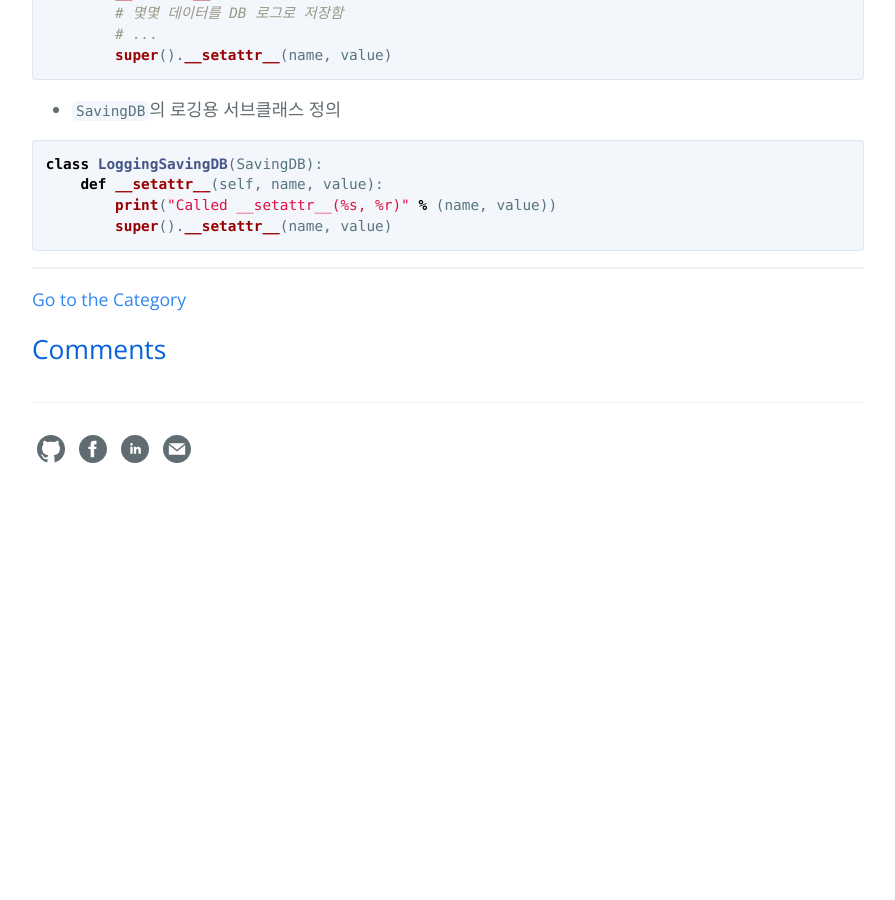
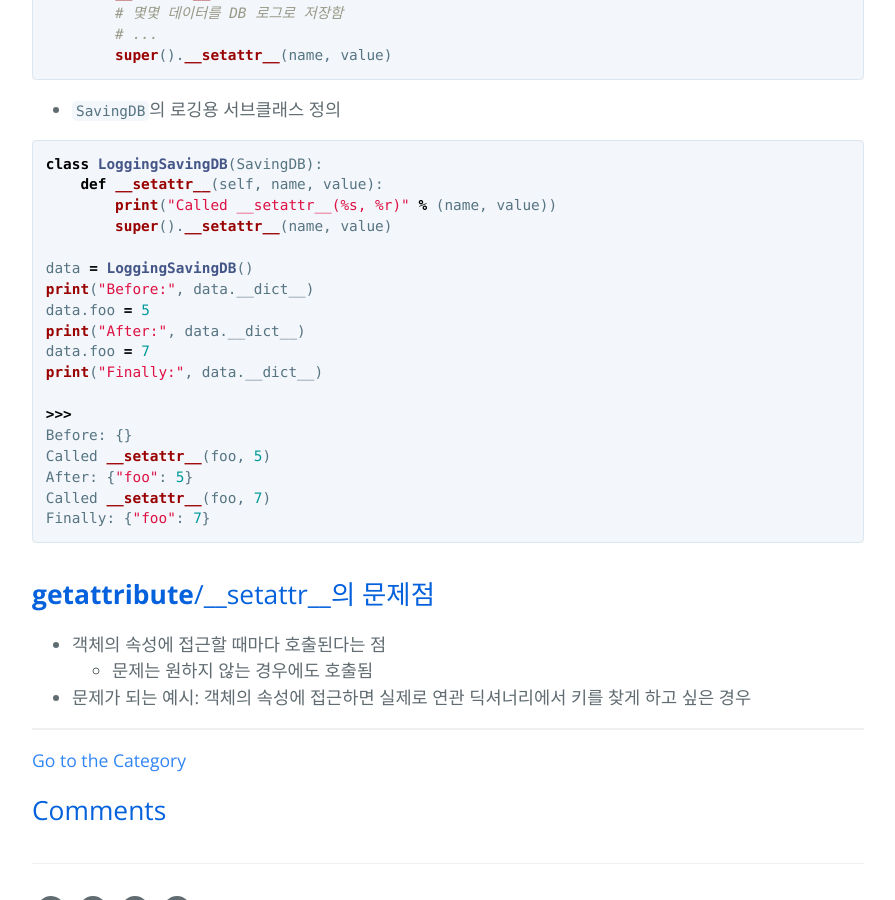
Before and after one commit to hcnoh/hcnoh.github.io, a Jekyll site: the page built from _posts/2018-10-17-effective-python-way32.md, in a window 1280 px wide and 900 px high, scrolled down 4345 px. Shown: the whole window, without its empty margins (192-1087 px from the left). Built offline with Jekyll 4.4.1, drawn with Linux system fonts in a browser that asks for light colours; comment, search, counter and statistics services are not loaded; before the commit the page ends 4862 px from its top, so only the background shows below that.

Commit message:
Update 2018-10-17-effective-python-way32.md

````diff
--- a/_posts/2018-10-17-effective-python-way32.md
+++ b/_posts/2018-10-17-effective-python-way32.md
@@ -187,4 +187,23 @@ class LoggingSavingDB(SavingDB):
     def __setattr__(self, name, value):
         print("Called __setattr__(%s, %r)" % (name, value))
         super().__setattr__(name, value)
+
+data = LoggingSavingDB()
+print("Before:", data.__dict__)
+data.foo = 5
+print("After:", data.__dict__)
+data.foo = 7
+print("Finally:", data.__dict__)
+
+>>>
+Before: {}
+Called __setattr__(foo, 5)
+After: {"foo": 5}
+Called __setattr__(foo, 7)
+Finally: {"foo": 7}
 ```
+
+## __getattribute__/__setattr__의 문제점
+- 객체의 속성에 접근할 때마다 호출된다는 점
+    - 문제는 원하지 않는 경우에도 호출됨
+- 문제가 되는 예시: 객체의 속성에 접근하면 실제로 연관 딕셔너리에서 키를 찾게 하고 싶은 경우
````
